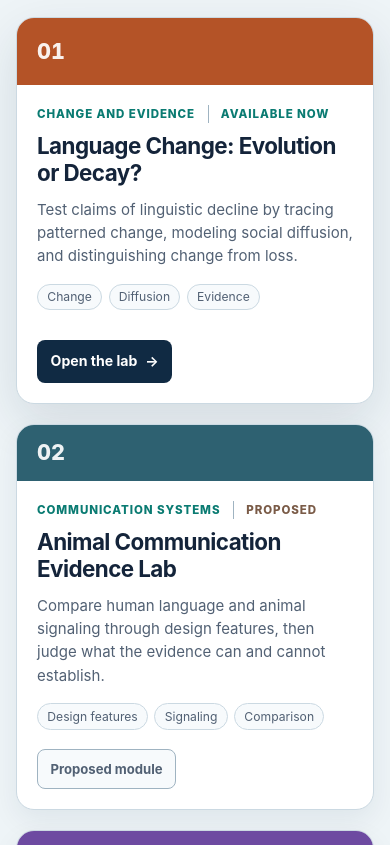
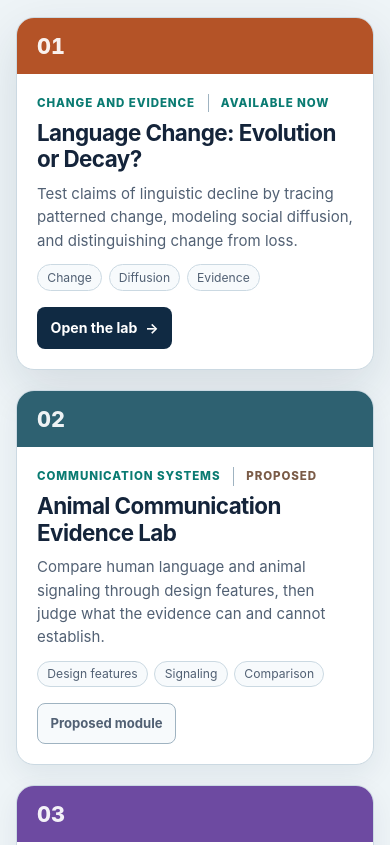
Before and after one commit to linguistics-teaching-labs/nature-of-language-lab, a website: page index.html in a window 390 px wide. Shown: the part 886-1731 px from the top of the page. Drawn offline with Linux system fonts and the light colour scheme.

Commit message:
Compact catalog card layout

```diff
--- a/assets/styles.css
+++ b/assets/styles.css
@@ -360,14 +360,14 @@ h1, h2, h3 {
 .module-card-body {
   display: flex;
   flex-direction: column;
-  padding: 1.45rem 1.5rem 1.55rem;
+  padding: 1.15rem 1.3rem 1.25rem;
 }
 
 .module-meta {
   display: flex;
   flex-wrap: wrap;
   gap: 0.35rem 0.8rem;
-  margin-bottom: 0.6rem;
+  margin-bottom: 0.45rem;
   color: var(--teal);
   font-size: 0.72rem;
   font-weight: 800;
@@ -382,8 +382,8 @@ h1, h2, h3 {
 
 .module-status.proposed { color: #7a5b47; }
 
-.module-card h2 { min-height: 3.4em; margin-bottom: 0.7rem; font-size: 1.4rem; line-height: 1.2; }
-.module-card p { min-height: 6.2em; margin: 0; color: var(--ink-soft); font-size: 0.94rem; line-height: 1.55; }
+.module-card h2 { margin-bottom: 0.55rem; font-size: 1.4rem; line-height: 1.2; }
+.module-card p { margin: 0; color: var(--ink-soft); font-size: 0.94rem; line-height: 1.55; }
 
 .skill-list {
   display: flex;
@@ -391,10 +391,9 @@ h1, h2, h3 {
   align-content: flex-start;
   align-items: flex-start;
   gap: 0.4rem;
-  margin: 1rem 0 1.2rem;
+  margin: 0.75rem 0 1rem;
   padding: 0;
   list-style: none;
-  min-height: 4.65rem;
 }
 
 .skill-list li {
@@ -469,7 +468,7 @@ h1, h2, h3 {
 .footer-links { display: grid; flex: 0 0 auto; gap: 0.45rem; text-align: right; }
 
 @media (max-width: 860px) {
-  .module-grid { grid-template-columns: 1fr; }
+  .module-grid { grid-template-columns: 1fr; grid-auto-rows: auto; }
   .collection-main { width: min(100% - 2rem, 720px); }
 }
 
@@ -490,7 +489,6 @@ h1, h2, h3 {
   .module-card { grid-template-columns: 1fr; }
   .module-number { min-height: 56px; justify-content: start; padding-left: 1.25rem; font-size: 1.35rem; }
   .module-card-body { padding: 1.25rem; }
-  .module-card h2, .module-card p, .skill-list { min-height: 0; }
   .collection-note { grid-template-columns: 1fr; gap: 0.5rem; }
   .site-footer { flex-direction: column; padding: 1.5rem 1rem; }
   .footer-links { text-align: left; }
--- a/index.html
+++ b/index.html
@@ -5,7 +5,7 @@
   <meta name="viewport" content="width=device-width, initial-scale=1">
   <meta name="description" content="Interactive, evidence-centered activities for critical thinking about language.">
   <title>Nature of Language Lab</title>
-  <link rel="stylesheet" href="assets/styles.css?v=20260905-4">
+  <link rel="stylesheet" href="assets/styles.css?v=20260905-5">
 </head>
 <body class="collection-page">
   <header class="site-header">
```
Also changed, not shown: modules/claim-evidence/index.html (+1 -1 lines), modules/digital-tone/index.html (+1 -1 lines), modules/language-change/index.html (+1 -1 lines).
